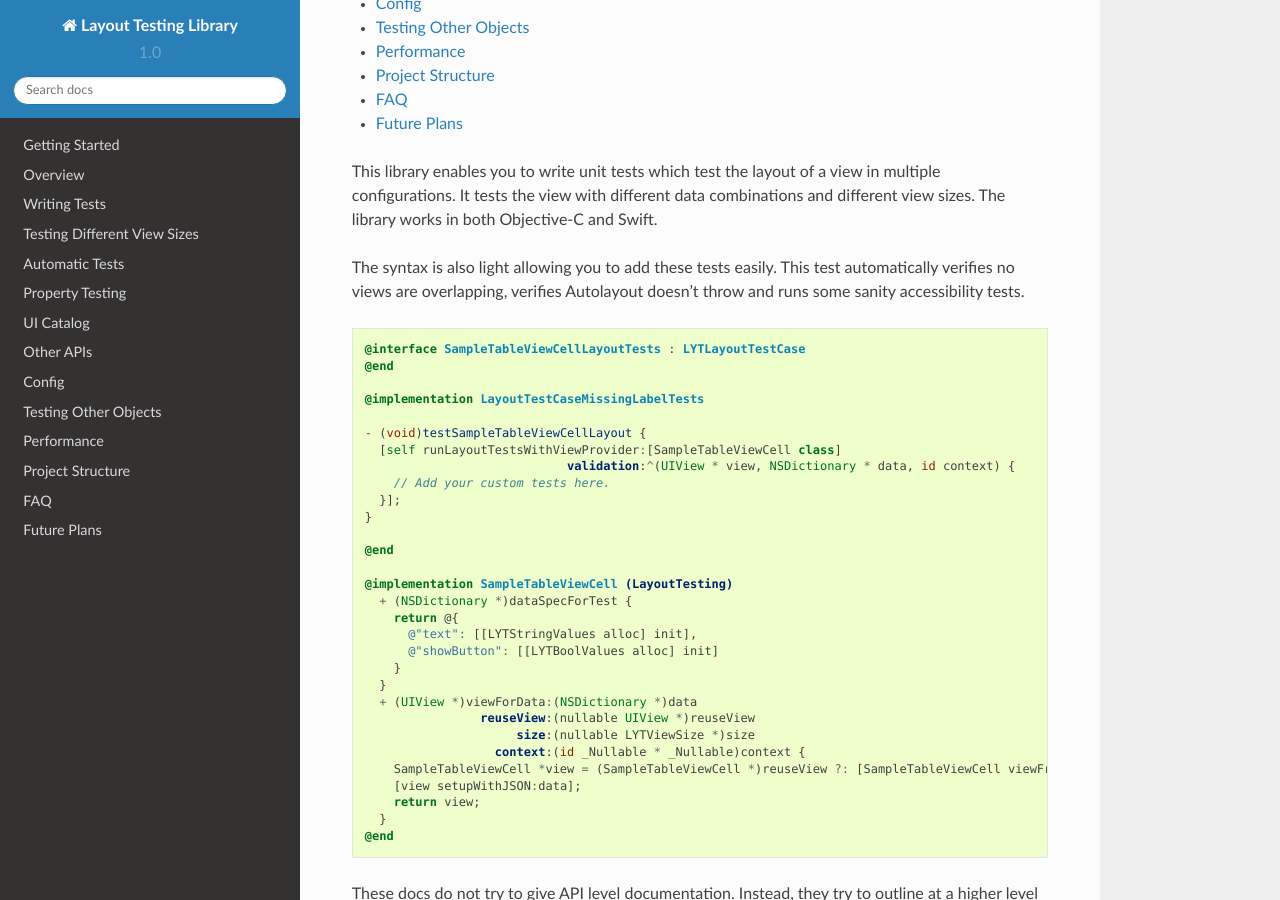
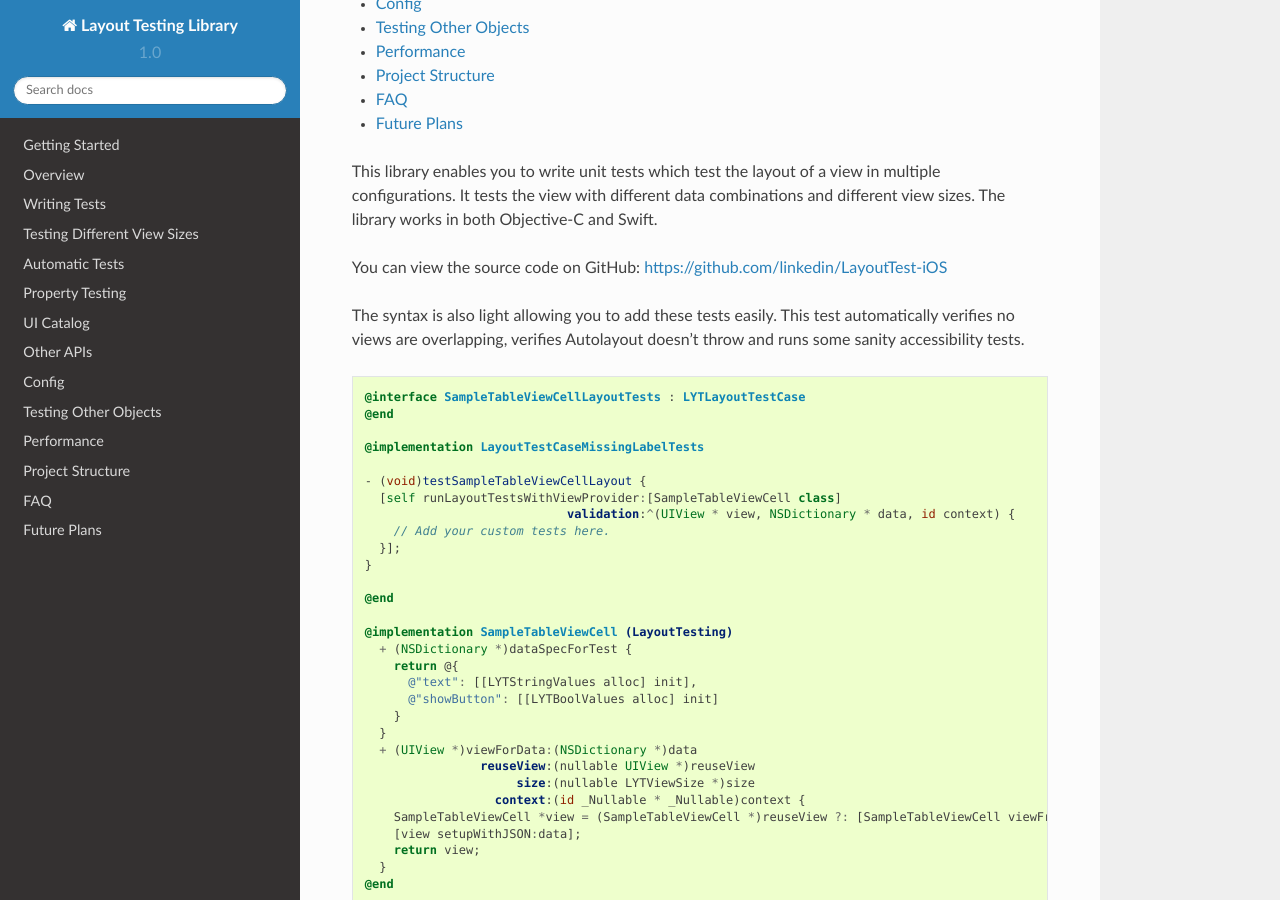
Before and after one commit to linkedin/LayoutTest-iOS, a Sphinx documentation site: the page built from docs/index.rst, in a window 1280 px wide and 900 px high, scrolled down 445 px. Built offline with Sphinx 7.4.7 and the Read the Docs theme 2.0.0, drawn with Linux system fonts in a browser that asks for light colours.

Commit message:
Adding github link to the docs

```diff
--- a/docs/index.rst
+++ b/docs/index.rst
@@ -15,6 +15,8 @@ Contents:
    pages/*
 
 This library enables you to write unit tests which test the layout of a view in multiple configurations. It tests the view with different data combinations and different view sizes. The library works in both Objective-C and Swift.
+
+You can view the source code on GitHub: https://github.com/linkedin/LayoutTest-iOS
 
 The syntax is also light allowing you to add these tests easily. This test automatically verifies no views are overlapping, verifies Autolayout doesn't throw and runs some sanity accessibility tests.
 
```
